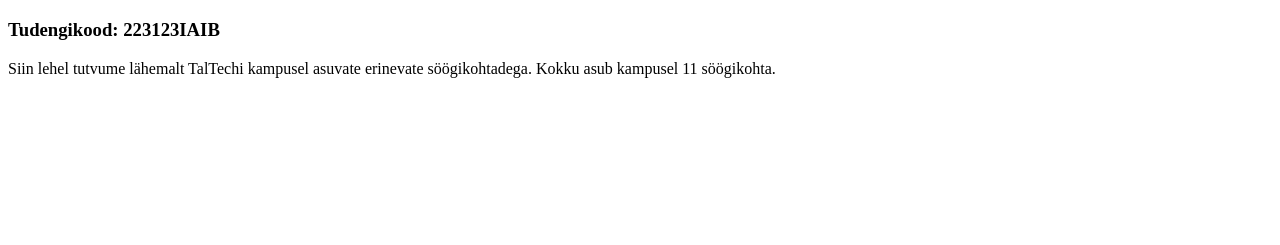
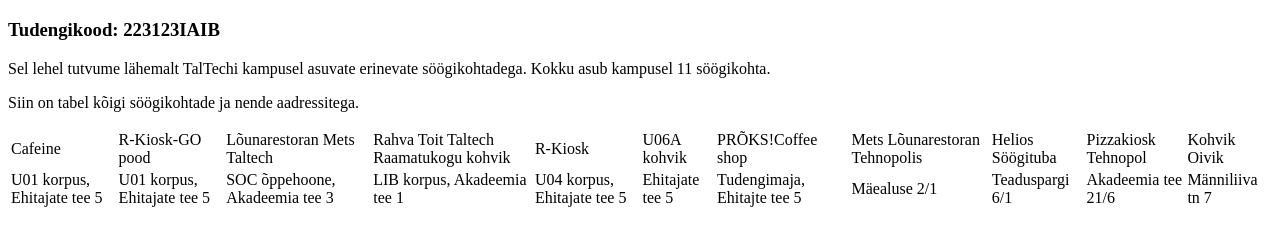
Before and after one commit to idatuule/idatuule.github.io, a plain HTML site: page index.html in a window 1280 px wide. Shown: the part 61-306 px from the top of the page. Drawn offline with Linux system fonts and the light colour scheme.

Commit message:
Update index.html

```diff
--- a/index.html
+++ b/index.html
@@ -1,13 +1,47 @@
 <!DOCTYPE html>
 <html>
+<meta charset="UTF-8">
 <body>
 
 <h1>Tere tulemast minu esimesele veebilehele!</h1>
 <h3>Tudengikood: 223123IAIB</h3>
 <p>
-Siin lehel tutvume lähemalt TalTechi kampusel asuvate erinevate söögikohtadega.
+Sel lehel tutvume lähemalt TalTechi kampusel asuvate erinevate söögikohtadega.
 Kokku asub kampusel 11 söögikohta.
 </p>
 
+<p>
+Siin on tabel kõigi söögikohtade ja nende aadressitega.
+</p>
+
+<table>
+ <tr>
+  <td>Cafeine</td>
+  <td>R-Kiosk-GO pood</td>
+  <td>Lõunarestoran Mets Taltech</td>
+  <td>Rahva Toit Taltech Raamatukogu kohvik</td>
+  <td>R-Kiosk</td>
+  <td>U06A kohvik</td>
+  <td>PRÕKS!Coffee shop</td>
+  <td>Mets Lõunarestoran Tehnopolis</td>
+  <td>Helios Söögituba</td>
+  <td>Pizzakiosk Tehnopol</td>
+  <td>Kohvik Oivik</td>
+ </tr>
+ <tr>
+  <td>U01 korpus, Ehitajate tee 5</td>
+  <td>U01 korpus, Ehitajate tee 5</td>
+  <td>SOC õppehoone, Akadeemia tee 3</td>
+  <td>LIB korpus, Akadeemia tee 1</td>
+  <td>U04 korpus, Ehitajate tee 5</td>
+  <td>Ehitajate tee 5</td>
+  <td>Tudengimaja, Ehitajte tee 5</td>
+  <td>Mäealuse 2/1</td>
+  <td>Teaduspargi 6/1</td>
+  <td>Akadeemia tee 21/6</td>
+  <td>Männiliiva tn 7</td>
+ </tr>
+</table>
+
 </body>
 </html>
```
